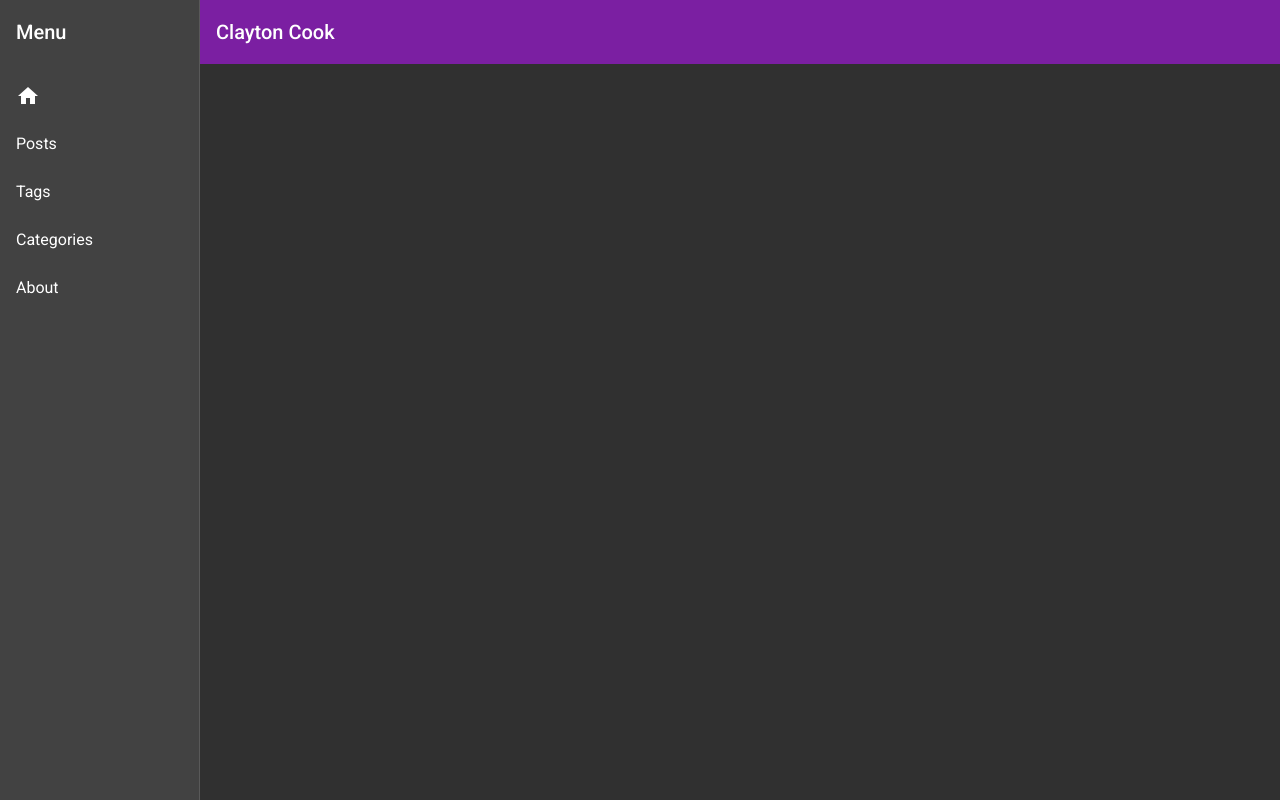
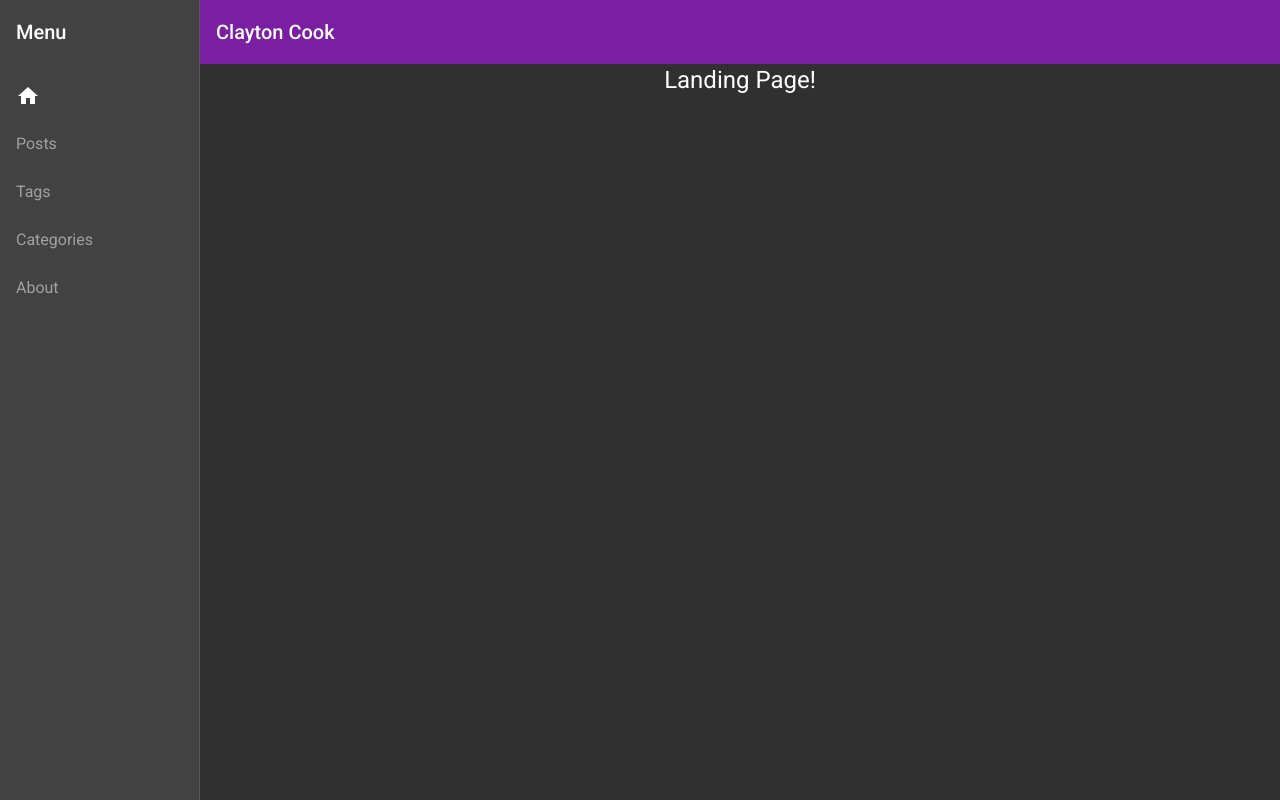
Before and after one commit to claytoncook12/claytoncook-web, an Angular app in the folder claytoncook-web/: page /home in a window 1280 px wide. Before the commit this address led to /. Built offline with nearby package versions, Linux system fonts and the light colour scheme.

Commit message:
inital landing page

```diff
--- a/claytoncook-web/src/app/app-routing.module.ts
+++ b/claytoncook-web/src/app/app-routing.module.ts
@@ -1,7 +1,13 @@
 import { NgModule } from '@angular/core';
 import { RouterModule, Routes } from '@angular/router';
 
-const routes: Routes = [];
+// Project Components
+import { HomeComponent } from './home/home.component';
+
+const routes: Routes = [
+  { path: 'home', component: HomeComponent },
+  { path: '', redirectTo: '/home', pathMatch: 'full' }
+];
 
 @NgModule({
   imports: [RouterModule.forRoot(routes)],
--- a/claytoncook-web/src/app/app.module.ts
+++ b/claytoncook-web/src/app/app.module.ts
@@ -11,11 +11,13 @@ import { MatButtonModule } from '@angular/material/button';
 import { MatSidenavModule } from '@angular/material/sidenav';
 import { MatIconModule } from '@angular/material/icon';
 import { MatListModule } from '@angular/material/list';
+import { HomeComponent } from './home/home.component';
 
 @NgModule({
   declarations: [
     AppComponent,
-    NavigationComponent
+    NavigationComponent,
+    HomeComponent
   ],
   imports: [
     BrowserModule,
--- /dev/null
+++ b/claytoncook-web/src/app/home/home.component.html
@@ -0,0 +1 @@
+<h1 style="text-align: center;">Landing Page!</h1>
--- /dev/null
+++ b/claytoncook-web/src/app/home/home.component.ts
@@ -0,0 +1,15 @@
+import { Component, OnInit } from '@angular/core';
+
+@Component({
+  selector: 'app-home',
+  templateUrl: './home.component.html',
+  styleUrls: ['./home.component.css']
+})
+export class HomeComponent implements OnInit {
+
+  constructor() { }
+
+  ngOnInit(): void {
+  }
+
+}
--- a/claytoncook-web/src/app/navigation/navigation.component.html
+++ b/claytoncook-web/src/app/navigation/navigation.component.html
@@ -6,10 +6,10 @@
     <mat-toolbar>Menu</mat-toolbar>
     <mat-nav-list>
       <a mat-list-item href="#"><mat-icon>home</mat-icon></a>
-      <a mat-list-item href="#">Posts</a>
-      <a mat-list-item href="#">Tags</a>
-      <a mat-list-item href="#">Categories</a>
-      <a mat-list-item href="#">About</a>
+      <a mat-list-item href="#" style="pointer-events: none; opacity: 0.5;">Posts</a>
+      <a mat-list-item href="#" style="pointer-events: none; opacity: 0.5;">Tags</a>
+      <a mat-list-item href="#" style="pointer-events: none; opacity: 0.5;">Categories</a>
+      <a mat-list-item href="#" style="pointer-events: none; opacity: 0.5;">About</a>
     </mat-nav-list>
   </mat-sidenav>
   <mat-sidenav-content>
```
Also changed, not shown: claytoncook-web/src/app/home/home.component.css (added), 1 other file (tests, documents, lock files or other folders).
